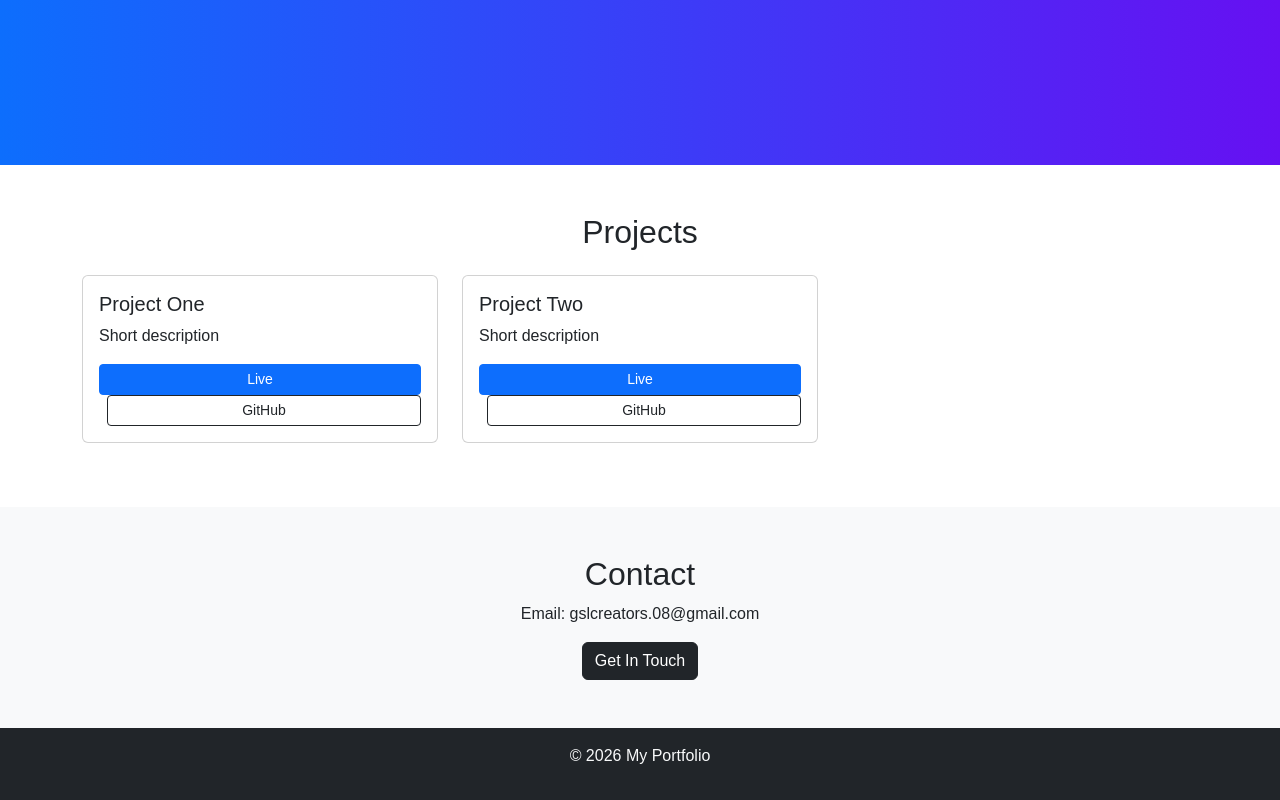
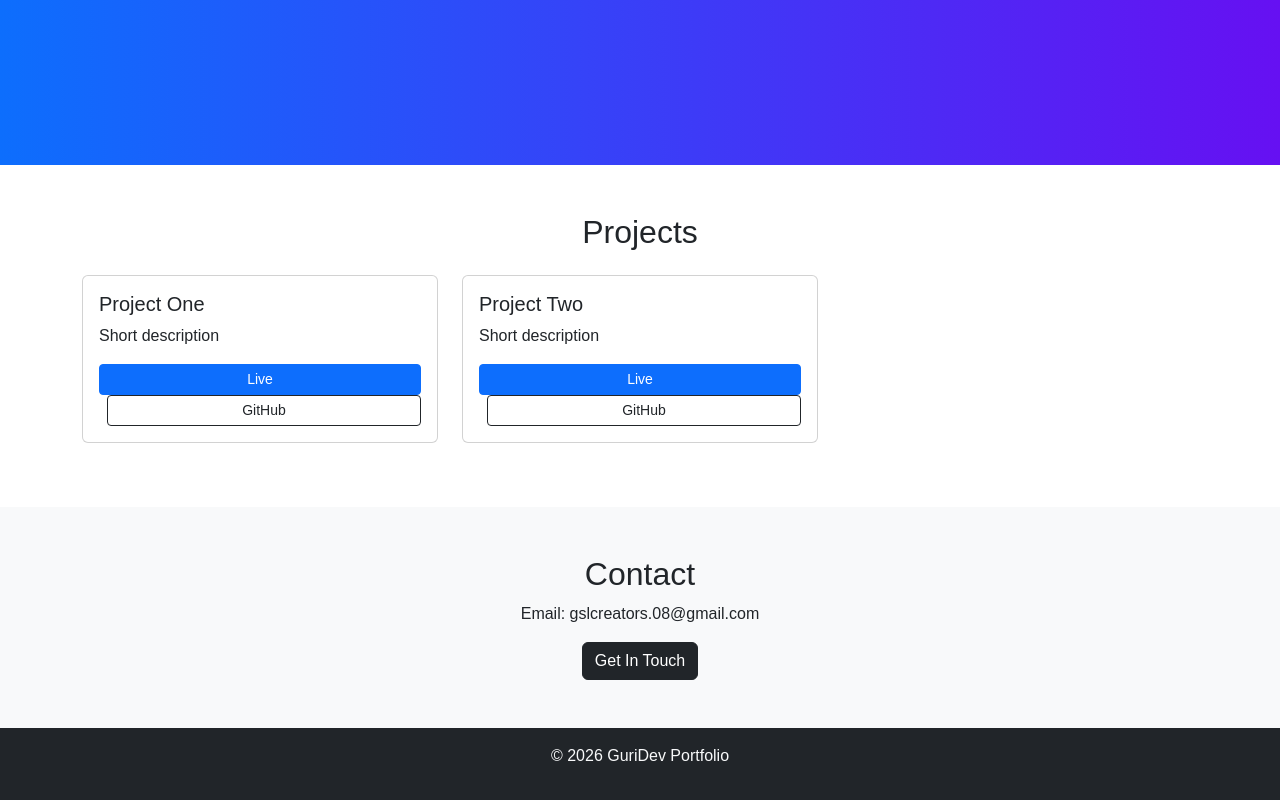
Before and after one commit to Guri60/Portfolio, a JavaScript app in the folder portfolio-react/: page / in a window 1280 px wide. Shown: the part 611-1411 px from the top of the page. Built offline with nearby package versions, Linux system fonts and the light colour scheme; the HTML template or start-up script is replaced by a standard one.

Commit message:
Update Footer.js

```diff
--- a/portfolio-react/src/components/Footer.js
+++ b/portfolio-react/src/components/Footer.js
@@ -1,7 +1,7 @@
 function Footer() {
   return (
     <footer className="bg-dark text-light text-center py-3">
-      <p>© 2026 My Portfolio</p>
+      <p>© 2026 GuriDev Portfolio</p>
     </footer>
   );
 }
```
